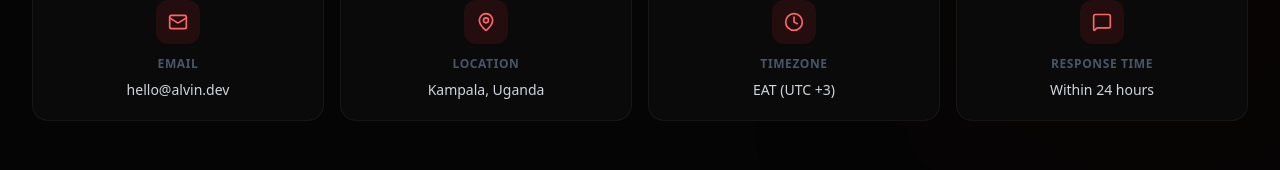
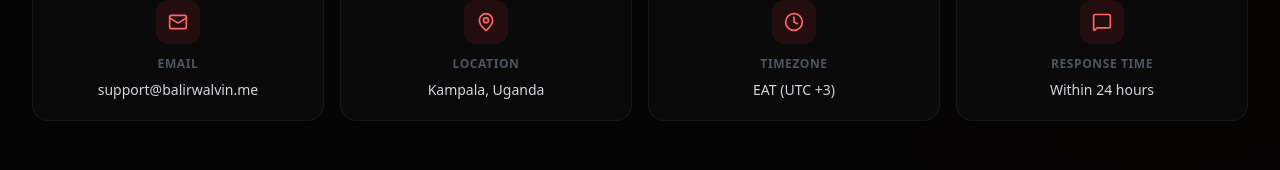
Before and after one commit to balirwaalvin/My-Portfolio, a React (Vite) app: page /contact in a window 1280 px wide. Shown: the part 457-627 px from the top of the page. Built offline with nearby package versions, Linux system fonts and the light colour scheme.

Commit message:
Update domain to balirwalvin.me and email to support@balirwalvin.me

```diff
--- a/index.html
+++ b/index.html
@@ -12,6 +12,7 @@
 
     <!-- Open Graph / Facebook -->
     <meta property="og:type" content="website" />
+    <meta property="og:url" content="https://www.balirwalvin.me/" />
     <meta property="og:title" content="Balirwa Alvin Daniel - Software Engineer" />
     <meta property="og:description" content="Portfolio of Balirwa Alvin Daniel. A high-performance, visually stunning showcase of technical projects and ideas." />
     <!-- Using the preview image from the repo rendering -->
@@ -19,6 +20,7 @@
 
     <!-- Twitter -->
     <meta property="twitter:card" content="summary_large_image" />
+    <meta property="twitter:url" content="https://www.balirwalvin.me/" />
     <meta property="twitter:title" content="Balirwa Alvin Daniel - Software Engineer" />
     <meta property="twitter:description" content="Portfolio of Balirwa Alvin Daniel. A high-performance, visually stunning showcase of technical projects and ideas." />
     <meta property="twitter:image" content="https://firebasestorage.googleapis.com/v0/b/datasim-fi1q6.firebasestorage.app/o/Portfolio.png?alt=media&token=2b1f260d-5d6a-4913-b2bd-235b64b6e9f3" />
--- a/src/components/Contact.jsx
+++ b/src/components/Contact.jsx
@@ -18,7 +18,7 @@ const hasAppwriteConfig = () => {
 const openMailClientFallback = ({ name, email, message }) => {
   const subject = encodeURIComponent(`Portfolio Contact from ${name}`);
   const body = encodeURIComponent(`Name: ${name}\nEmail: ${email}\n\n${message}`);
-  window.location.href = `mailto:hello@alvin.dev?subject=${subject}&body=${body}`;
+  window.location.href = `mailto:support@balirwalvin.me?subject=${subject}&body=${body}`;
 };
 
 const Contact = () => {
--- a/src/pages/ContactPage.jsx
+++ b/src/pages/ContactPage.jsx
@@ -20,7 +20,7 @@ const hasAppwriteConfig = () => {
 const openMailClientFallback = ({ name, email, message }) => {
   const subject = encodeURIComponent(`Portfolio Contact from ${name}`);
   const body = encodeURIComponent(`Name: ${name}\nEmail: ${email}\n\n${message}`);
-  window.location.href = `mailto:hello@alvin.dev?subject=${subject}&body=${body}`;
+  window.location.href = `mailto:support@balirwalvin.me?subject=${subject}&body=${body}`;
 };
 
 /* ── floating decoration blobs ── */
@@ -50,7 +50,7 @@ const socialLinks = [
 
 /* ── info cards data ── */
 const infoCards = [
-  { icon: Mail, title: 'Email', value: 'hello@alvin.dev', href: 'mailto:hello@alvin.dev' },
+  { icon: Mail, title: 'Email', value: 'support@balirwalvin.me', href: 'mailto:support@balirwalvin.me' },
   { icon: MapPin, title: 'Location', value: 'Kampala, Uganda', href: null },
   { icon: Clock, title: 'Timezone', value: 'EAT (UTC +3)', href: null },
   { icon: MessageSquare, title: 'Response Time', value: 'Within 24 hours', href: null },
@@ -349,7 +349,7 @@ const ContactPage = () => {
                 </p>
 
                 <motion.a
-                  href="mailto:hello@alvin.dev?subject=Schedule a Call"
+                  href="mailto:support@balirwalvin.me?subject=Schedule a Call"
                   whileHover={{ scale: 1.03 }}
                   whileTap={{ scale: 0.97 }}
                   className="inline-flex items-center gap-2 px-6 py-3 bg-white/[0.03] hover:bg-red-500/10 text-white text-sm font-semibold rounded-xl border border-white/5 hover:border-red-500/20 transition-all"
```
